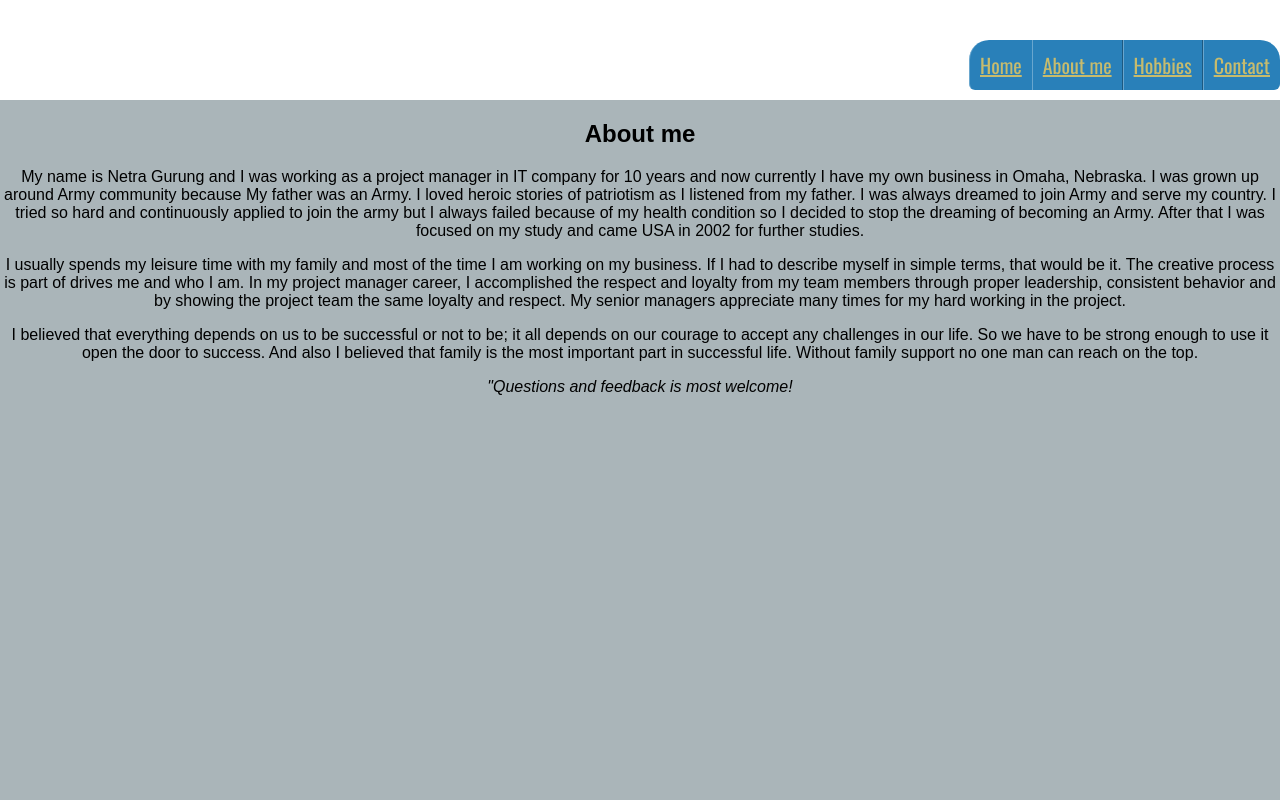
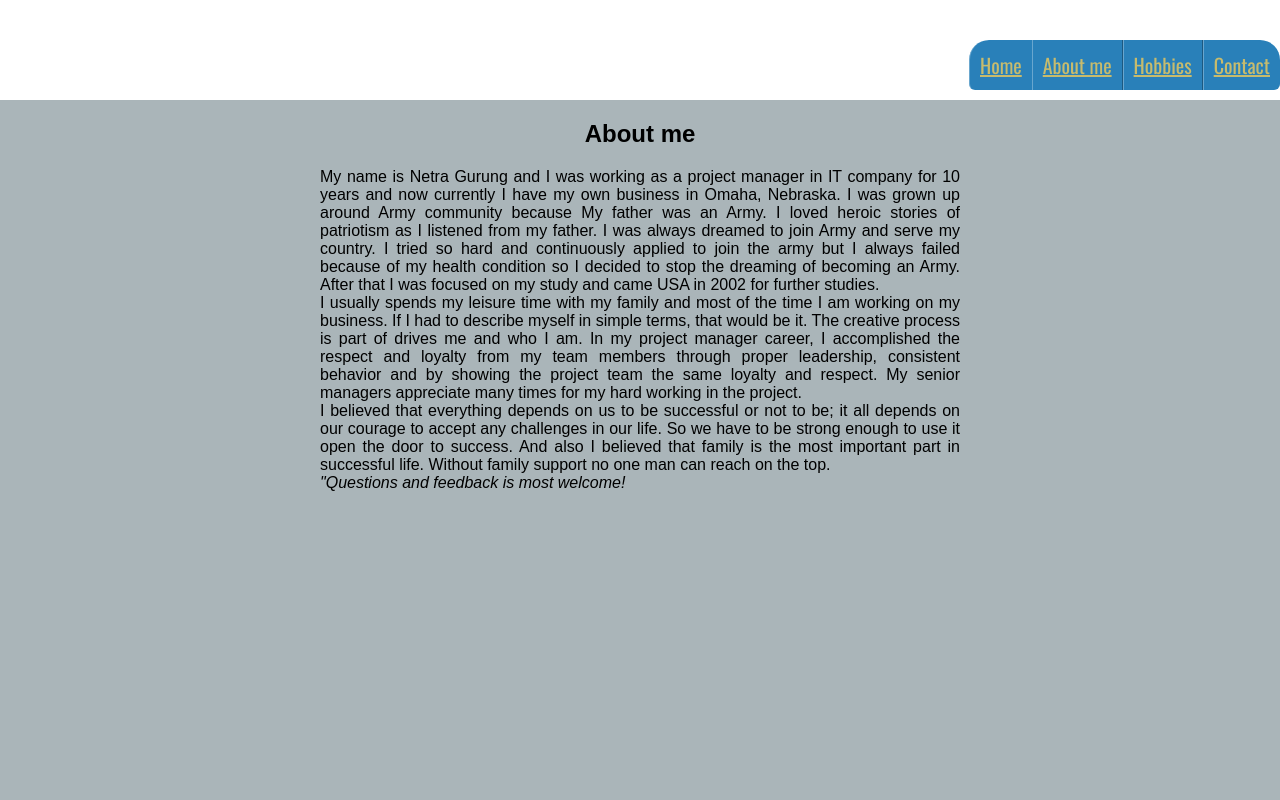
Before and after one commit to Pradeepgrg/bioSite, a plain HTML site: page About.html in a window 1280 px wide. Shown: the top 800 px of the page. Drawn offline with nearby package versions, Linux system fonts and the light colour scheme.

Commit message:
created style.css

```diff
--- a/style.css
+++ b/style.css
@@ -53,6 +53,12 @@ header {
     background-color: white;
 }
 
+p {
+    text-align: justify;
+    width: 50%;
+    margin: auto;
+}
+
 .footer {
     background: #3D2415;
     width: 100%;
```
